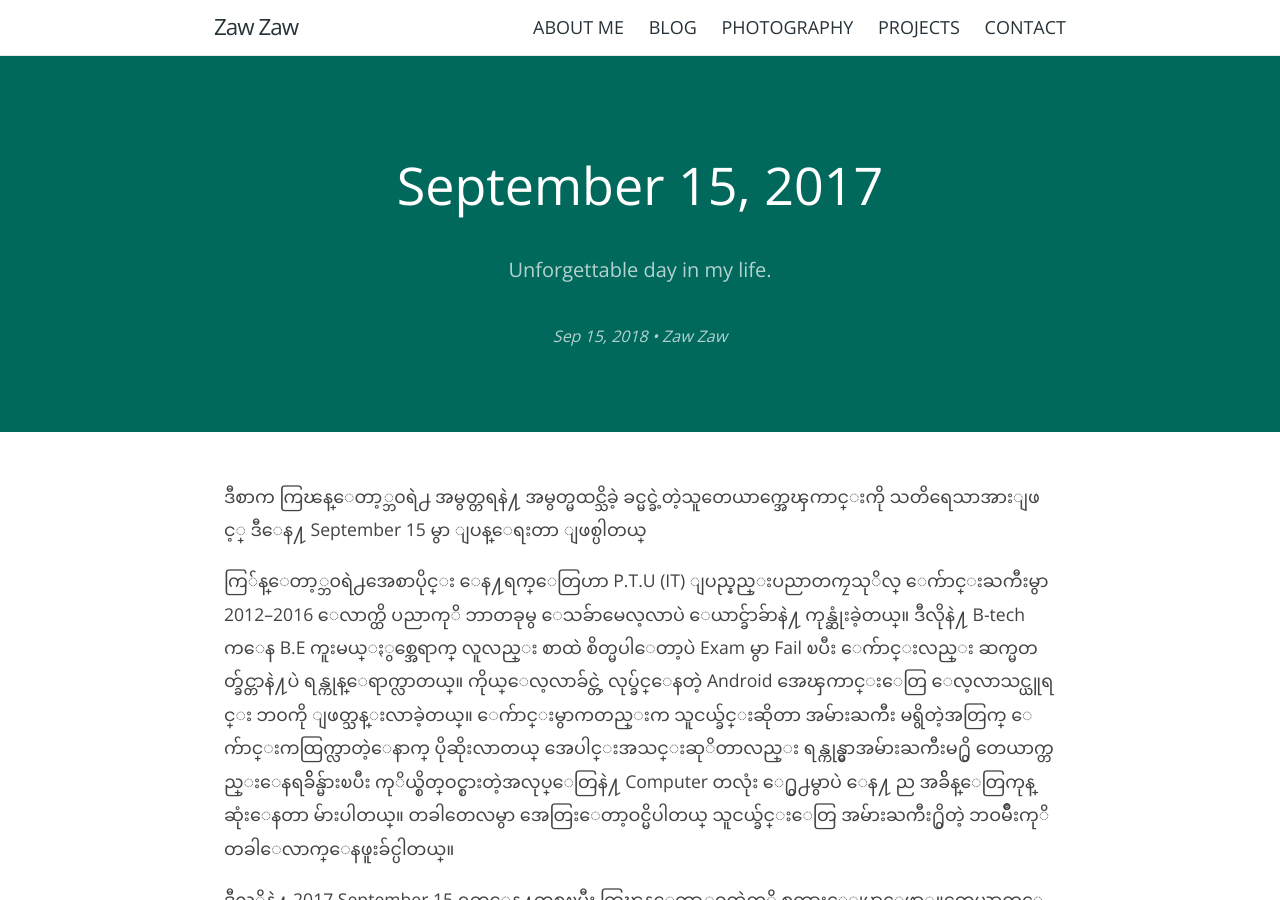
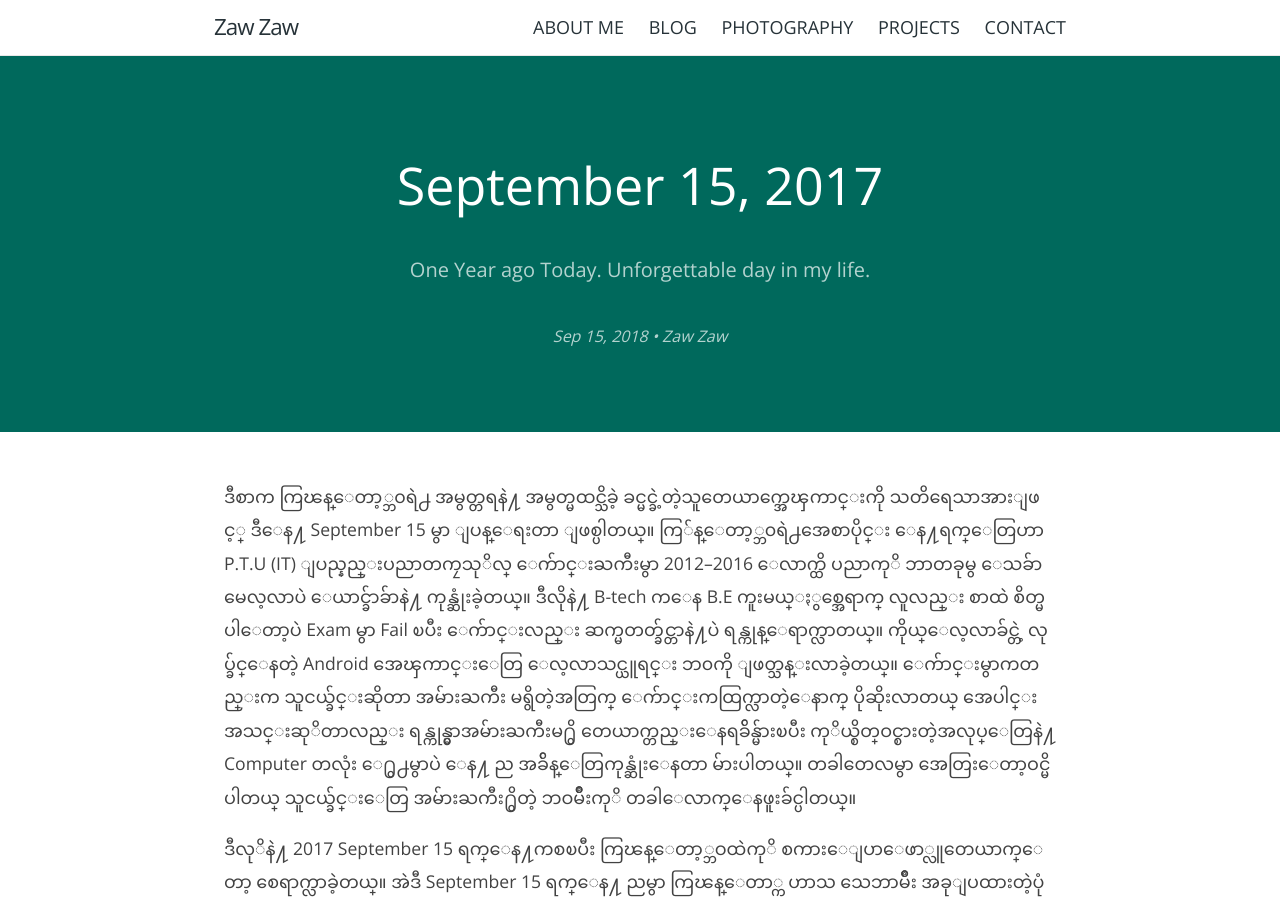
Before and after one commit to zawzaww/zawzaww.github.io, a Jekyll site: the page built from _posts/2018-09-15-september15.md, in a window 1280 px wide and 900 px high. Built offline with Jekyll 4.4.1, drawn with Linux system fonts in a browser that asks for light colours; comment, search, counter and statistics services are not loaded.

Commit message:
_posts: 2018-09-15-september15.md: Update tagline and remove whitespace
Signed-off-by: Zaw Zaw <zawzthein@outlook.com>

```diff
--- a/_posts/2018-09-15-september15.md
+++ b/_posts/2018-09-15-september15.md
@@ -1,15 +1,13 @@
 ---
 layout: post
 title: "September 15, 2017"
-tagline: "Unforgettable day in my life."
+tagline: "One Year ago Today. Unforgettable day in my life."
 categories: feeling
 author: "Zaw Zaw"
 permalink: blog/feeling/september15
 ---
 
-ဒီစာက ကြၽန္ေတာ့္ဘ၀ရဲ႕ အမွတ္တရနဲ႔ အမွတ္မထင္သိခဲ့ ခင္မင္ခဲ့တဲ့သူတေယာက္အေၾကာင္းကို သတိရေသာအားျဖင့္ ဒီေန႔ September 15 မွာ ျပန္ေရးတာ ျဖစ္ပါတယ္
-
-ကြ်န္ေတာ့္ဘ၀ရဲ႕အေစာပိုင္း ေန႔ရက္ေတြဟာ P.T.U (IT) ျပည္နည္းပညာတကၠသုိလ္ ေက်ာင္းႀကီးမွာ 2012–2016 ေလာက္ထိ ပညာကုိ ဘာတခုမွ ေသခ်ာမေလ့လာပဲ ေယာင္ခ်ာခ်ာနဲ႔ ကုန္ဆုံးခဲ့တယ္။ ဒီလိုနဲ႔ B-tech က‌ေန B.E ကူးမယ္ႏွစ္အေရာက္ လူလည္း စာထဲ စိတ္မပါေတာ့ပဲ Exam မွာ Fail ၿပီး ေက်ာင္းလည္း ဆက္မတတ္ခ်င္တာနဲ႔ပဲ ရန္ကုန္ေရာက္လာတယ္။ ကိုယ္ေလ့လာခ်င္တဲ့ လုပ္ခ်င္ေနတဲ့ Android အေၾကာင္းေတြ ေလ့လာသင္ယူရင္း ဘ၀ကို ျဖတ္သန္းလာခဲ့တယ္။ ေက်ာင္းမွာကတည္းက သူငယ္ခ်င္းဆိုတာ အမ်ားႀကီး မရွိတဲ့အတြက္ ေက်ာင္းကထြက္လာတဲ့ေနာက္ ပိုဆိုးလာတယ္ အေပါင္းအသင္းဆုိတာလည္း ရန္ကုန္မွာအမ်ားႀကီးမ႐ွိ တေယာက္တည္းေနရခ်ိန္မ်ားၿပီး ကုိယ္စိတ္ဝင္စားတဲ့အလုပ္ေတြနဲ႔ Computer တလုံး ေ႐ွ႕မွာပဲ ေန႔ ည အခ်ိန္ေတြကုန္ဆုံးေနတာ မ်ားပါတယ္။ တခါတေလမွာ အေတြးေတာ့ဝင္မိပါတယ္ သူငယ္ခ်င္းေတြ အမ်ားႀကီး႐ွိတဲ့ ဘဝမ်ဳိးကုိ တခါေလာက္ေနဖူးခ်င္ပါတယ္။
+ဒီစာက ကြၽန္ေတာ့္ဘ၀ရဲ႕ အမွတ္တရနဲ႔ အမွတ္မထင္သိခဲ့ ခင္မင္ခဲ့တဲ့သူတေယာက္အေၾကာင္းကို သတိရေသာအားျဖင့္ ဒီေန႔ September 15 မွာ ျပန္ေရးတာ ျဖစ္ပါတယ္။ ကြ်န္ေတာ့္ဘ၀ရဲ႕အေစာပိုင္း ေန႔ရက္ေတြဟာ P.T.U (IT) ျပည္နည္းပညာတကၠသုိလ္ ေက်ာင္းႀကီးမွာ 2012–2016 ေလာက္ထိ ပညာကုိ ဘာတခုမွ ေသခ်ာမေလ့လာပဲ ေယာင္ခ်ာခ်ာနဲ႔ ကုန္ဆုံးခဲ့တယ္။ ဒီလိုနဲ႔ B-tech က‌ေန B.E ကူးမယ္ႏွစ္အေရာက္ လူလည္း စာထဲ စိတ္မပါေတာ့ပဲ Exam မွာ Fail ၿပီး ေက်ာင္းလည္း ဆက္မတတ္ခ်င္တာနဲ႔ပဲ ရန္ကုန္ေရာက္လာတယ္။ ကိုယ္ေလ့လာခ်င္တဲ့ လုပ္ခ်င္ေနတဲ့ Android အေၾကာင္းေတြ ေလ့လာသင္ယူရင္း ဘ၀ကို ျဖတ္သန္းလာခဲ့တယ္။ ေက်ာင္းမွာကတည္းက သူငယ္ခ်င္းဆိုတာ အမ်ားႀကီး မရွိတဲ့အတြက္ ေက်ာင္းကထြက္လာတဲ့ေနာက္ ပိုဆိုးလာတယ္ အေပါင္းအသင္းဆုိတာလည္း ရန္ကုန္မွာအမ်ားႀကီးမ႐ွိ တေယာက္တည္းေနရခ်ိန္မ်ားၿပီး ကုိယ္စိတ္ဝင္စားတဲ့အလုပ္ေတြနဲ႔ Computer တလုံး ေ႐ွ႕မွာပဲ ေန႔ ည အခ်ိန္ေတြကုန္ဆုံးေနတာ မ်ားပါတယ္။ တခါတေလမွာ အေတြးေတာ့ဝင္မိပါတယ္ သူငယ္ခ်င္းေတြ အမ်ားႀကီး႐ွိတဲ့ ဘဝမ်ဳိးကုိ တခါေလာက္ေနဖူးခ်င္ပါတယ္။
 
 ဒီလုိနဲ႔ 2017 September 15 ရက္ေန႔ကစၿပီး ကြၽန္ေတာ့္ဘဝထဲကုိ စကားေျပာေဖာ္လူတေယာက္ေတာ့ စေရာက္လာခဲ့တယ္။ အဲဒီ September 15 ရက္ေန႔ ညမွာ ကြၽန္ေတာ္က ဟာသ သေဘာမ်ဳိး အခုျပထားတဲ့ပုံနဲ႔အတူ Facebook မွာ Post တခု တင္လုိက္မိတယ္။ Post အေၾကာင္းအရာကေတာ့ ကြၽန္ေတာ္က GitHub repository တခုမွာ Google Nexus 6 အတြက္ Kernel Code ေတြ Push ေနတဲ့အေၾကာင္း ေမွာင္ေမွာင္မည္းမည္းထဲမွာ တေယာက္တည္း ဘာေတြလုပ္ေနမွန္း မသိဘူးဆုိတဲ့ အေၾကာင္းကုိ သူငယ္ခ်င္းေတြကုိ ဟာသပုံစံမ်ဳိး ေရးလုိက္တာပါ။ အဲဒီမွာ ကြၽန္ေတာ္နဲ႔လည္း တခါမွ စကားမေျပာဖူးတဲ့ မသိတဲ့သူတေယာက္က Comment လာေပးရာကေန ျဖစ္ခ်င္ေတာ့ ေနာက္တေန႔ ျမဳိ႕ပတ္ရထားမွာေပၚမွာ ေတြ႔မိရာကေန Facebook မွာ သြားစကားေတြေျပာမိရင္း ခင္မင္ခြင့္ရခဲ့တယ္။
 
```
